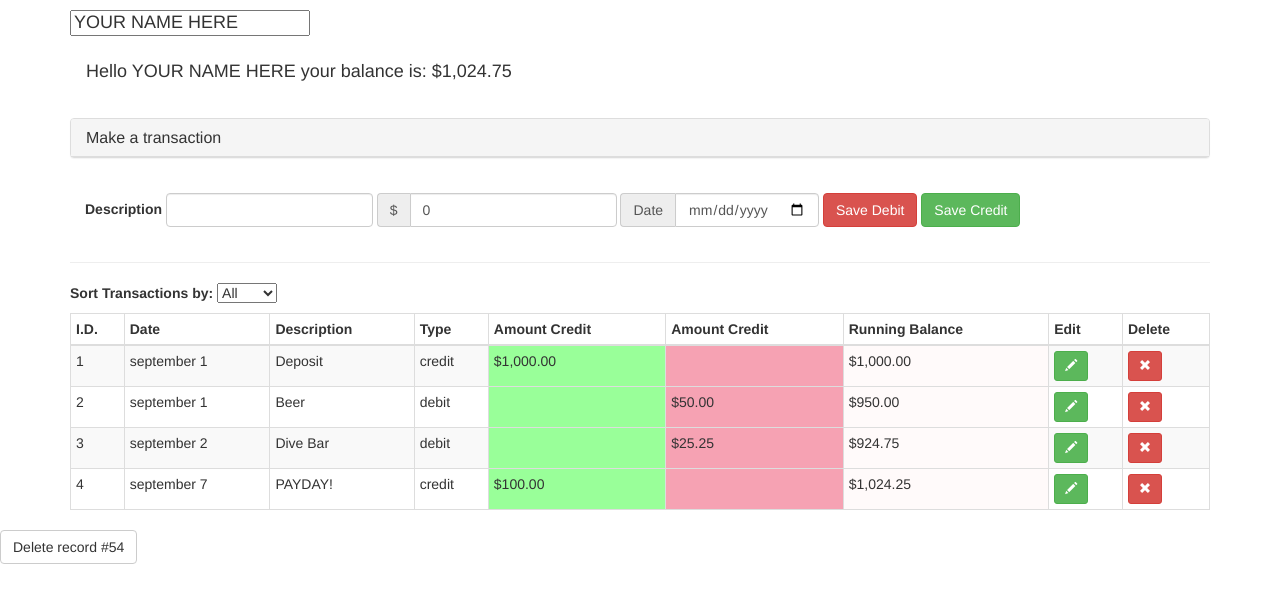
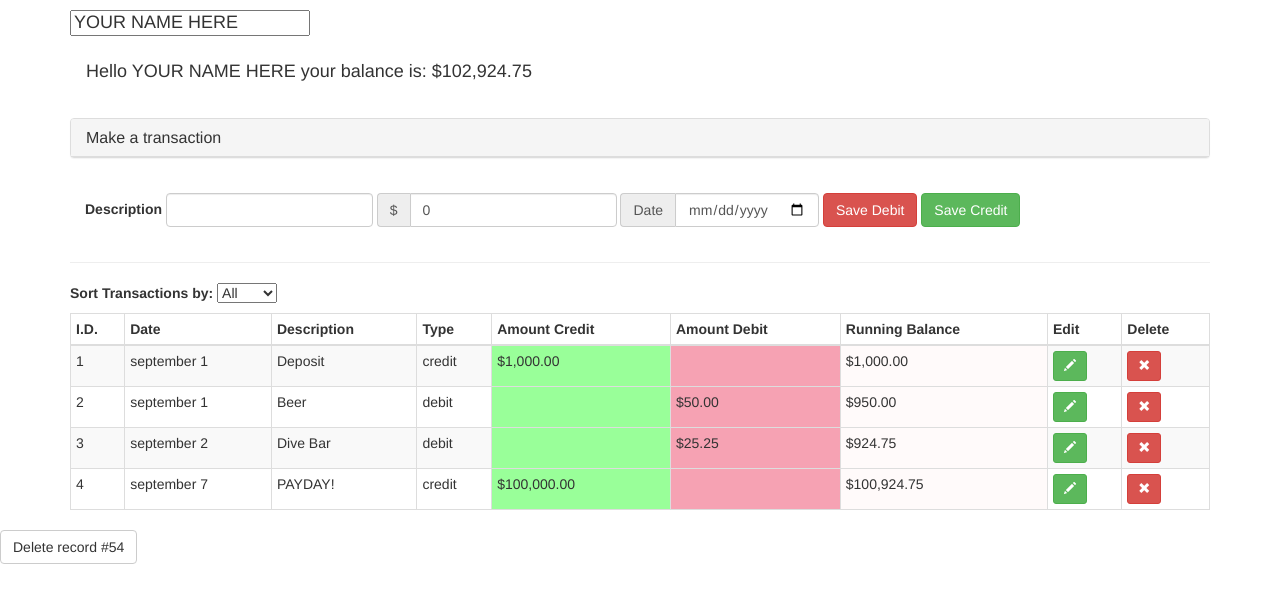
Before and after one commit to mpatc/angbank, a plain HTML site: page index.html in a window 1280 px wide. Drawn offline with nearby package versions, Linux system fonts and the light colour scheme.

Commit message:
small typo

```diff
--- a/app.js
+++ b/app.js
@@ -6,7 +6,7 @@
         var account = {
             name: 'YOUR NAME HERE',
             startingBalace: 1000.00,
-            runningBalance: 1024.75
+            runningBalance: 102924.75
         }
         return account;
     };
@@ -51,10 +51,10 @@
         type: 'debit'
     }, {
         id: 4,
-        amountCred: 100.00,
+        amountCred: 100000.00,
         amount: 100.00,
         description: 'PAYDAY!',
-        runningBalance: 1024.25,
+        runningBalance: 100924.75,
         date: 'september 7',
         type: 'credit'
     }];
--- a/index.html
+++ b/index.html
@@ -74,7 +74,7 @@
                             <th>Description</th>
                             <th>Type</th>
                             <th>Amount Credit</th>
-                            <th>Amount Credit</th>
+                            <th>Amount Debit</th>
                             <th>Running Balance</th>
                             <th>Edit</th>
                             <th>Delete</th>
```
